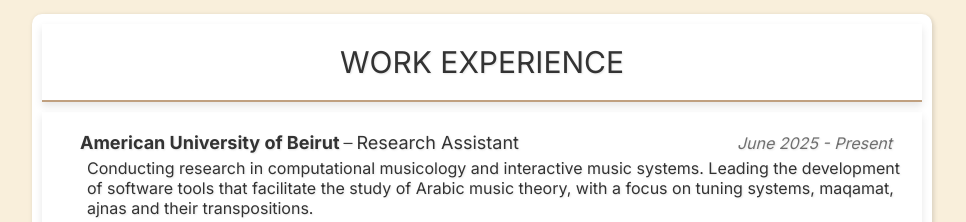
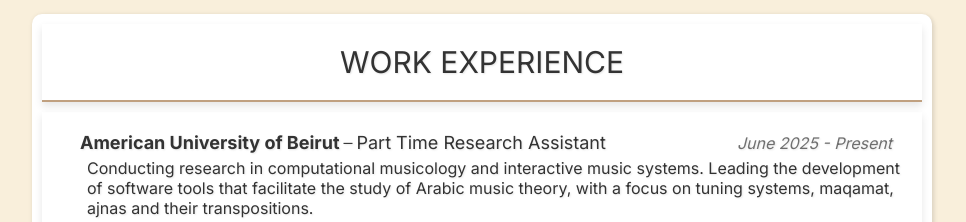
Before and after one commit to Ibrahim-ElKhansa/personal-website, a Next.js app: page / in a window 1280 px wide. Shown: the part 880-1102 px from the top of the page, without its empty margins (158-1124 px from the left). Built offline with nearby package versions, Linux system fonts and the light colour scheme; some icons are missing.

Commit message:
small detail change

```diff
--- a/src/app/page.tsx
+++ b/src/app/page.tsx
@@ -42,7 +42,7 @@
   const experiences: Experience[] = [
     {
       company: "American University of Beirut",
-      role: "Research Assistant",
+      role: "Part Time Research Assistant",
       period: "June 2025 - Present",
       description:
         "Conducting research in computational musicology and interactive music systems. Leading the development of software tools that facilitate the study of Arabic music theory, with a focus on tuning systems, maqamat, ajnas and their transpositions.",
```
